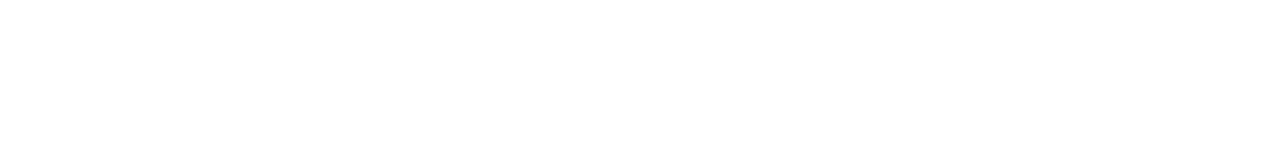
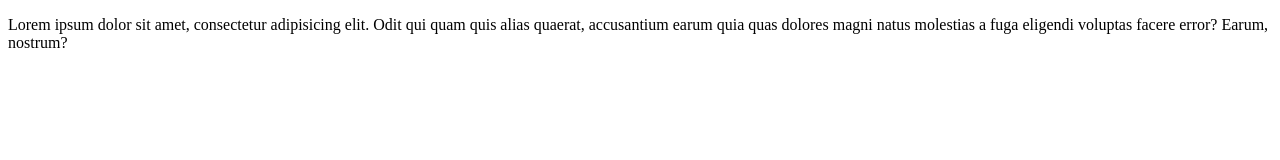
Before and after one commit to morteza-7070/git3, a plain HTML site: page index.html in a window 1280 px wide. Drawn offline with Linux system fonts and the light colour scheme.

Commit message:
add tag p

```diff
--- a/index.html
+++ b/index.html
@@ -7,6 +7,9 @@
     <title>Document</title>
 </head>
 <body>
+    <p>
+        Lorem ipsum dolor sit amet, consectetur adipisicing elit. Odit qui quam quis alias quaerat, accusantium earum quia quas dolores magni natus molestias a fuga eligendi voluptas facere error? Earum, nostrum?
+    </p>
 
 </body>
 </html>
```
